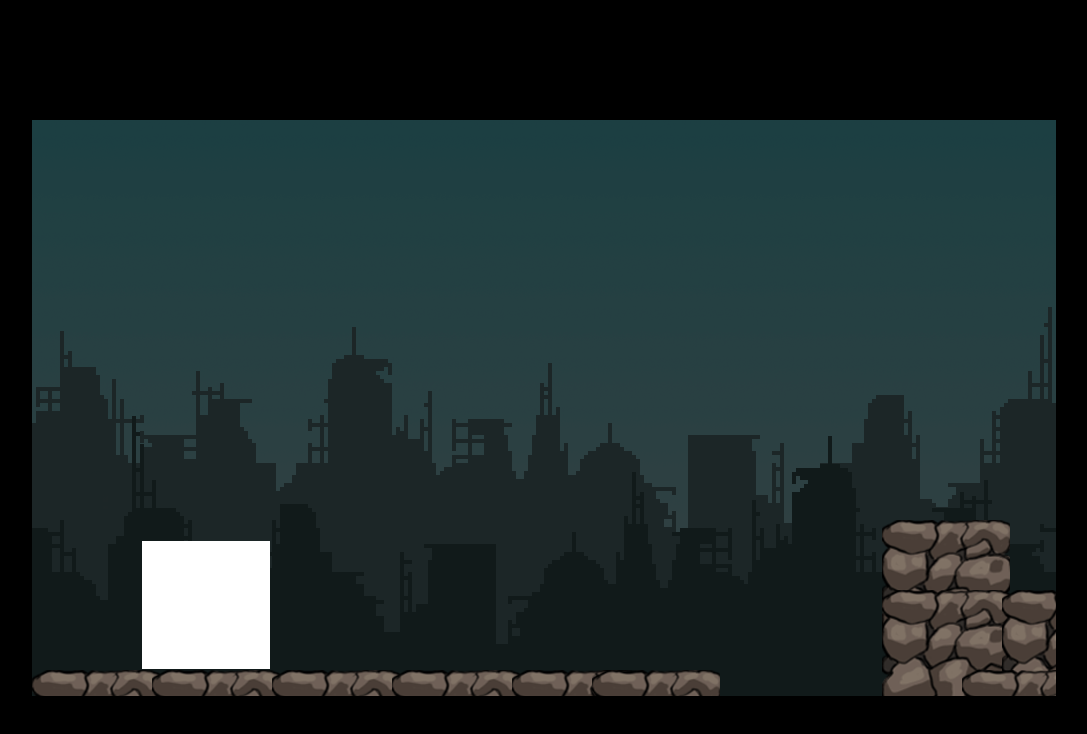
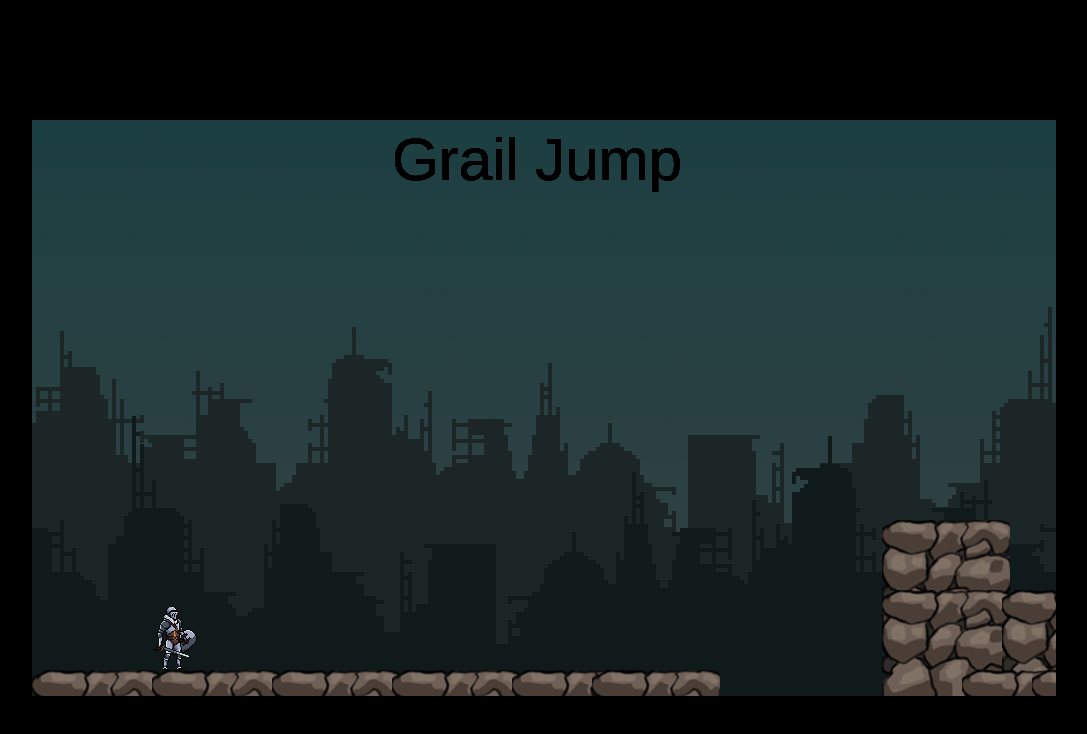
Before and after one commit to Glindley23/milestone-1-project, a plain HTML site: page index.html in a window 1280 px wide. Shown: the whole page, without its empty margins (96-1183 px from the left). Drawn offline with Linux system fonts and the light colour scheme.

Commit message:
added player sprites, finished platforms. Working on modals

```diff
--- a/index.html
+++ b/index.html
@@ -9,11 +9,25 @@
 
     </head>
 <body>
+
     <canvas id="canvas"></canvas>
+
     <script src="js/classes/Background.js"></script>
     <script src="js/classes/Player.js"></script>
     <script src="js/Classes/Platform.js"></script>
+    <script src="js/classes/grail.js"></script>
     <script src="js/index.js"></script>
     <script src="js/eventlisteners.js"></script>
+
+    <!-- The Modal -->
+<div id="myModal" class="modal">
+
+    <!-- Modal content -->
+    <div class="modal-content">
+      <span class="close">&times;</span>
+      <p>Some text in the Modal..</p>
+    </div>
+
+  </div>
 </body>
 </html>
--- a/js/classes/Platform.js
+++ b/js/classes/Platform.js
@@ -12,8 +12,6 @@ class Platform {
     }
 
     draw() {
-        //ctx.fillStyle = 'red'
-        //ctx.fillRect(this.position.x, this.position.y, this.width, this.height)
         ctx.drawImage(this.image, this.position.x, this.position.y)
     }
 }
--- a/js/classes/Player.js
+++ b/js/classes/Player.js
@@ -2,10 +2,10 @@ class Player {
     constructor() {
 
         this.image = new Image()
-        this.image.src = '../assets/player/M484SpaceSoldier.png'
+        this.image.src = '../assets/player/idle.png'
         this.position = {
             x: 110,
-            y: 100
+            y: 480
         }
 
         this.velocity = {
@@ -13,8 +13,8 @@ class Player {
             y: 0,
         }
 
-        this.width =  128
-        this.height = 128
+        this.width =  35
+        this.height = 70
         this.sides = {
             bottom: this.position.y + this.height,
             top: this.position.x,
@@ -25,9 +25,7 @@ class Player {
     }
 
     draw() {
-        ctx.fillStyle = 'white';
-        ctx.fillRect(this.position.x, this.position.y, this.width, this.height);
-        //ctx.drawImage(this.image, this.position.x, this.position.y)
+        ctx.drawImage(this.image, this.position.x, this.position.y )
     }
 
     update() {
@@ -38,7 +36,10 @@ class Player {
             this.velocity.y += this.gravity;
         } else {
             this.velocity.y = 0;
-            this.position.y = canvas.height - 20
+            this.position.y = canvas.height - 70
+        }
+        if (this.position.y + this.height >= canvas.height) {
+            this.image.src = '../assets/player/playerdeath.png'
         }
     }
 
--- /dev/null
+++ b/js/classes/grail.js
@@ -0,0 +1,13 @@
+class Grail {
+    constructor({x, y}) {
+       this.position = {x, y}
+       this.image = victoryImage;
+       this.width = 80
+       this.height = 80
+
+    }
+
+    draw() {
+        ctx.drawImage(this.image, this.position.x, this.position.y)
+    }
+}
--- a/js/eventlisteners.js
+++ b/js/eventlisteners.js
@@ -7,16 +7,18 @@ window.addEventListener('keydown', (event) => {
             if (player.velocity.y === 0) {
 
                 player.velocity.y = -15
-
+                player.image.src = "../assets/player/jump.png"
             }
         break
         //move player to the left
         case 'a':
             keys.a.pressed = true
+            player.image.src = "../assets/player/runleft.png"
         break
         //move player to the right
         case 'd':
             keys.d.pressed = true
+            player.image.src = "../assets/player/run.png"
         break
     }
 })
@@ -25,10 +27,12 @@ window.addEventListener('keyup', (event) => {
     switch (event.key) {
         case 'a':
             keys.a.pressed = false;
+            player.image.src = "../assets/player/idleleft.png"
         break
 
         case 'd':
             keys.d.pressed = false;
+            player.image.src = "../assets/player/idle.png"
         break
     }
 })
--- a/js/index.js
+++ b/js/index.js
@@ -3,7 +3,10 @@ const canvas = document.getElementById("canvas");
 let ctx = canvas.getContext("2d");
 ctx.canvas.width = 1024;
 ctx.canvas.height = 576;
-
+const frameWidth = 128;
+const frameHeight = 128;
+let frameIndex = 0;
+let count = 0;
 
 
 //creating background sprite levels
@@ -35,6 +38,10 @@ const backgroundLevel3 = new Sprite({
     },
     imageSrc: 'assets/background/city Foreground.png',
 })
+
+//Title
+
+
 
 // Create new player
 const player = new Player();
@@ -108,26 +115,69 @@ new Platform({
     image
 }),
 new Platform({
-    x: 1100,
+    x: 1000,
     y: 550,
     image
 }),
 new Platform({
-    x: 1180,
+    x: 1170,
     y: 350,
     image
 }),
 new Platform({
-    x: 1480,
-    y: 350,
+    x: 1430,
+    y: 320,
     image
 }),
 new Platform({
-    x: 1780,
-    y: 350,
+    x: 1700,
+    y: 370,
+    image
+}),new Platform({
+    x: 1950,
+    y: 290,
+    image
+}),new Platform({
+    x: 2290,
+    y: 550,
+    image
+}),new Platform({
+    x: 2550,
+    y: 400,
+    image
+}),
+new Platform({
+    x: 2500,
+    y: 440,
+    image
+}),
+new Platform({
+    x: 2700,
+    y: 340,
+    image
+}),
+
+new Platform({
+    x: 2950,
+    y: 260,
+    image
+}),
+//ending
+new Platform({
+    x: 2700,
+    y: 140,
     image
 }),
 ]
+
+//create win condition
+let victoryImage = new Image();
+victoryImage.src = '../assets/victory/grail.png'
+
+let winCondition = new Grail({
+    x:2740,
+    y:90
+})
 
 let scrollOffset = 0;
 
@@ -154,19 +204,25 @@ function animate () {
     if (keys.d.pressed) {
         scrollOffset += 5
         platforms.forEach(platform => {
-             platform.position.x -= 6;
+             platform.position.x -= 5;
         })
+        winCondition.position.x -= 5;
     } else if (keys.a.pressed) {
         scrollOffset -= 5
         platforms.forEach(platform => {
            platform.position.x += 5;
+
         })
+        winCondition.position.x += 5;
     }
     //drawing platforms and player
+
     platforms.forEach(platform => {
         platform.draw();
     })
+    winCondition.draw();
     player.draw();
+
     player.update();
 
     //rectangle collision detection for player
@@ -183,8 +239,10 @@ function animate () {
         player.velocity.y = 0;
 
         }
+    ctx.fillText("Grail Jump", 360, 60);
+    ctx.font = '60px Fantasy'
+    })
 
-    })
 }
 
 
--- a/style.css
+++ b/style.css
@@ -1,6 +1,7 @@
 body {
     background: black;
     display: flex;
+    flex: 100%;
     align-items: center;
     justify-content: center;
     height: 100vh;
@@ -9,3 +10,41 @@ body {
 canvas {
     background-image: url("assets/background/Sky.png");
 }
+
+.modal {
+    display: none; /* Hidden by default */
+    position: fixed; /* Stay in place */
+    z-index: 1; /* Sit on top */
+    padding-top: 100px; /* Location of the box */
+    left: 0;
+    top: 0;
+    width: 100%; /* Full width */
+    height: 100%; /* Full height */
+    overflow: auto; /* Enable scroll if needed */
+    background-color: rgb(0,0,0); /* Fallback color */
+    background-color: rgba(0,0,0,0.4); /* Black w/ opacity */
+  }
+
+  /* Modal Content */
+  .modal-content {
+    background-color: #fefefe;
+    margin: auto;
+    padding: 20px;
+    border: 1px solid #888;
+    width: 80%;
+  }
+
+  /* The Close Button */
+  .close {
+    color: #aaaaaa;
+    float: right;
+    font-size: 28px;
+    font-weight: bold;
+  }
+
+  .close:hover,
+  .close:focus {
+    color: #000;
+    text-decoration: none;
+    cursor: pointer;
+  }
```
Also changed, not shown: assets/player/Attack 1.png (added), assets/player/Idle.png (added), assets/player/Idleleft.png (added), assets/player/Jump.png (added), assets/player/Jumpleft.png (added), assets/player/M484SpaceSoldier.png (deleted), assets/player/Run.png (added), assets/player/Runleft.png (added), assets/player/Walk.png (added), assets/player/playerdeath.png (added), assets/victory/grail.png (added).
